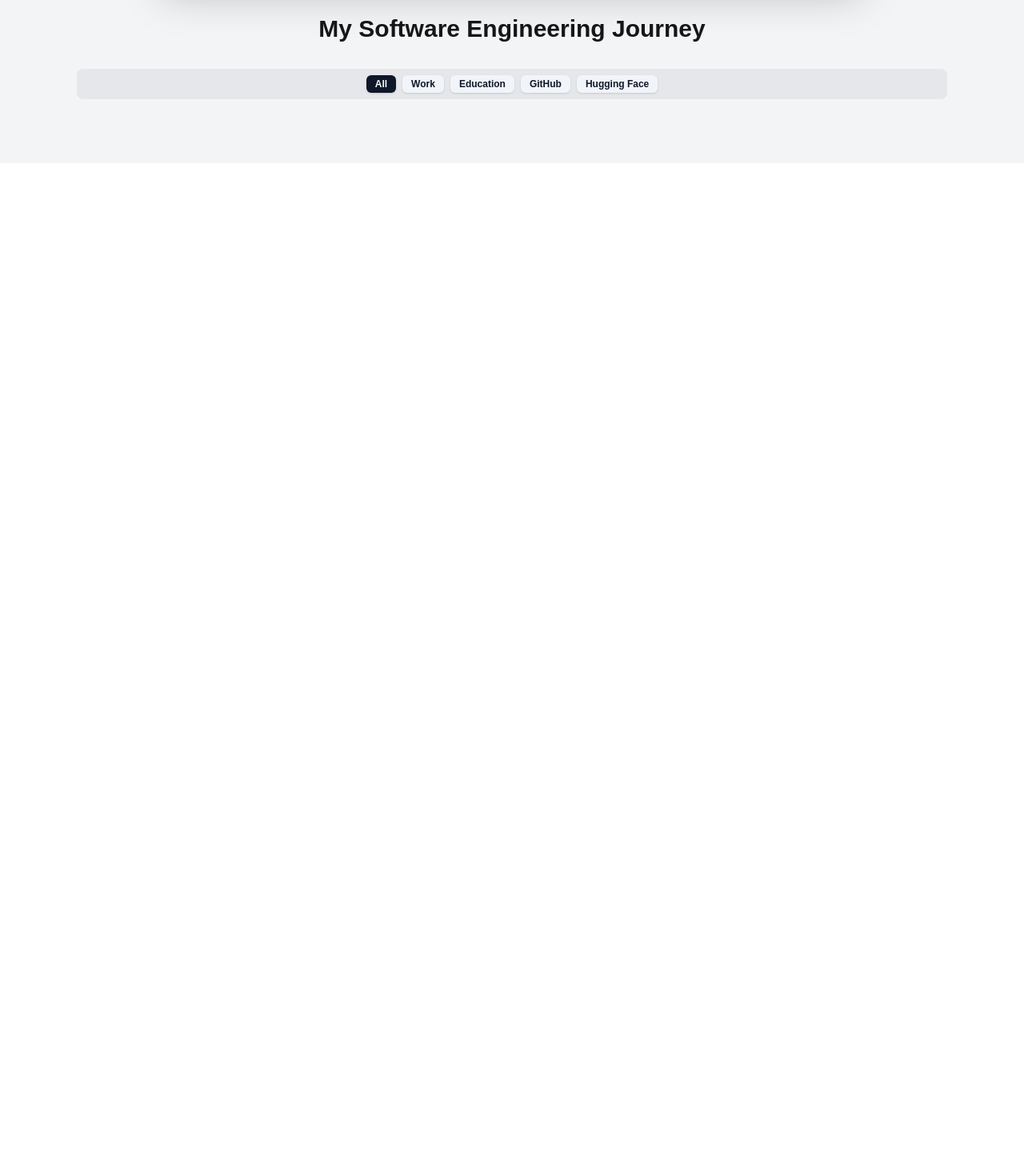
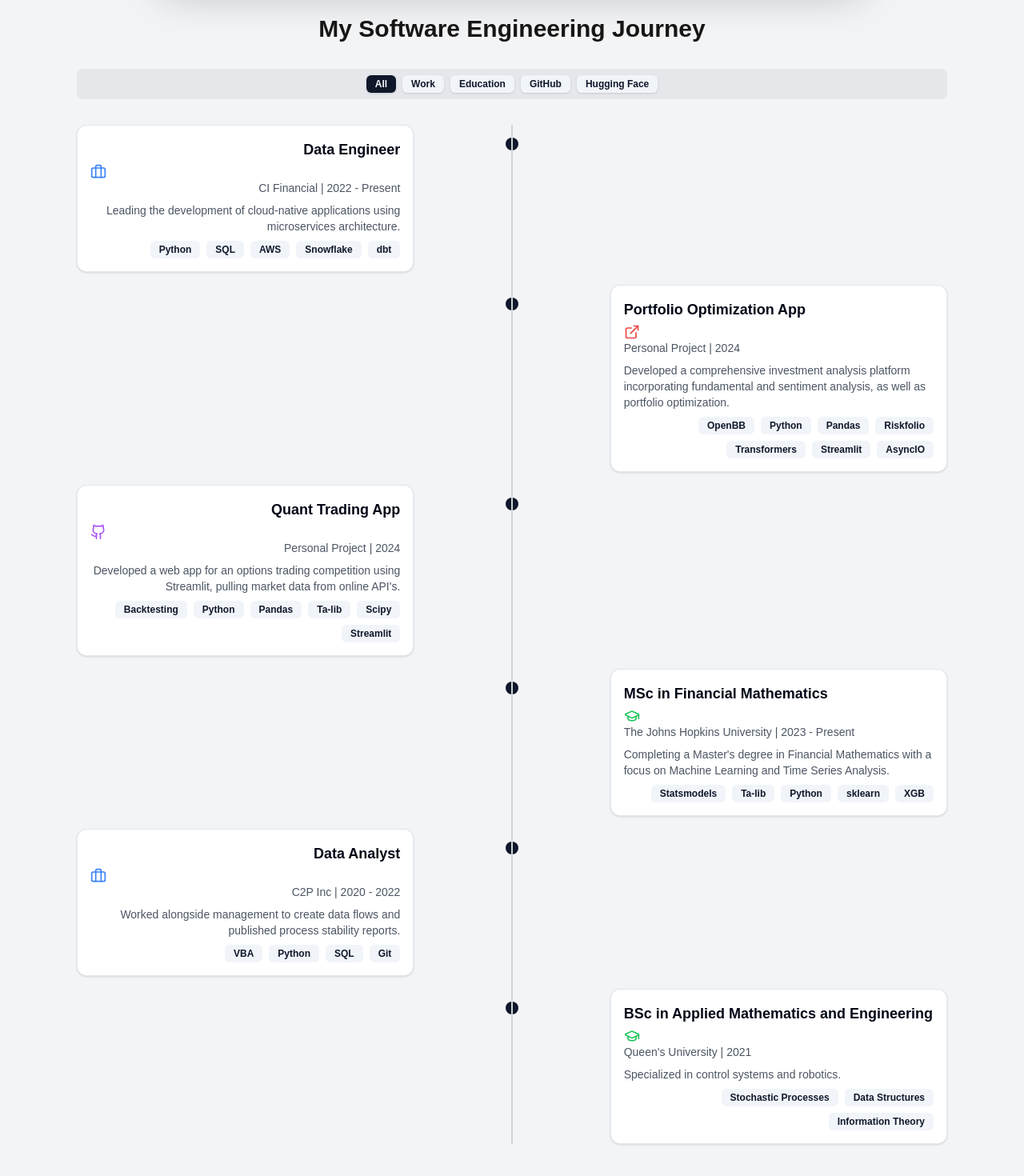
Before and after one commit to RobertCastagna/vercel_deploy_v1, a Next.js app in the folder app_v3/: page / in a window 1280 px wide. Shown: the part 830-2300 px from the top of the page at 80% size. Before the commit the page ends 1034 px from the top, so only its background shows below. Built offline with nearby package versions, Linux system fonts and the light colour scheme.

Commit message:
add items to timeline

```diff
--- a/app_v3/components/dynamic-timeline-portfolio.tsx
+++ b/app_v3/components/dynamic-timeline-portfolio.tsx
@@ -18,7 +18,56 @@ type TimelineItem = {
 }
 
 const timelineData: TimelineItem[] = [
-  // ... (keep the existing timeline data)
+  {
+    type: 'work',
+    title: 'Data Engineer',
+    organization: 'CI Financial',
+    date: '2022 - Present',
+    description: 'Leading the development of cloud-native applications using microservices architecture. Responsible for designing and implementing scalable solutions, mentoring junior developers, and driving the adoption of best practices in software development.',
+    skills: ['Python', 'SQL', 'AWS', 'Snowflake', 'dbt']
+  },
+  {
+    type: 'huggingface',
+    title: 'Portfolio Optimization App',
+    organization: 'Personal Project',
+    date: '2024',
+    description: 'Developed a comprehensive investment analysis platform incorporating fundamental and sentiment analysis, as well as portfolio optimization. Integrated prebuilt strategies for portfolio construction, live news sentiment analysis using FinBERT, and risk optimization tools. Additionally, supports live portfolio tracking with IBKR integration for paper trading.',
+    skills: ['OpenBB','Python','Pandas','Riskfolio','Transformers','Streamlit','AsyncIO'],
+    link: 'https://huggingface.co/spaces/RobertCastagna/Fin_Research'
+  },
+  {
+    type: 'github',
+    title: 'Quant Trading App',
+    organization: 'Personal Project',
+    date: '2024',
+    description: 'Developed a web app for an options trading competition using Streamlit, pulling market data from online API\'s. Integrated backtested strategies to signal entry points and included Black-Scholes and Binomial options pricing models. Expanded features over an 8-week period, with full project details available on GitHub.',
+    skills: ['Backtesting','Python','Pandas','Ta-lib','Scipy','Streamlit'],
+    link: 'https://quanttrading.streamlit.app/'
+  },
+  {
+    type: 'education',
+    title: 'MSc in Financial Mathematics',
+    organization: 'The Johns Hopkins University',
+    date: '2023 - Present',
+    description: 'Completing a Master\'s degree in Financial Mathematics with a focus on Machine Learning and Time Series Analysis. Conducting research with classifier-based machine learning algorithms to determine predictive signals.',
+    skills: ['Statsmodels', 'Ta-lib', 'Python', 'sklearn', 'XGB']
+  },
+  {
+    type: 'work',
+    title: 'Data Analyst',
+    organization: 'C2P Inc',
+    date: '2020 - 2022',
+    description: 'Worked alongside management to create data flows and published process stability reports. Responsibilities included writing core MS SQL procedures and triggers, and collaborating with designers and product managers to deliver high-quality solutions.',
+    skills: ['VBA', 'Python', 'SQL', 'Git']
+  },
+  {
+    type: 'education',
+    title: 'BSc in Applied Mathematics and Engineering',
+    organization: 'Queen\'s University',
+    date: '2021',
+    description: 'Specialized in control systems and robotics. I gained skills in advanced mathematics principles, software development methodologies, and stochastic control systems. Completed a 1 year internship.',
+    skills: ['Stochastic Processes', 'Data Structures', 'Information Theory']
+  }
 ]
 
 export function DynamicTimelinePortfolio() {
```
